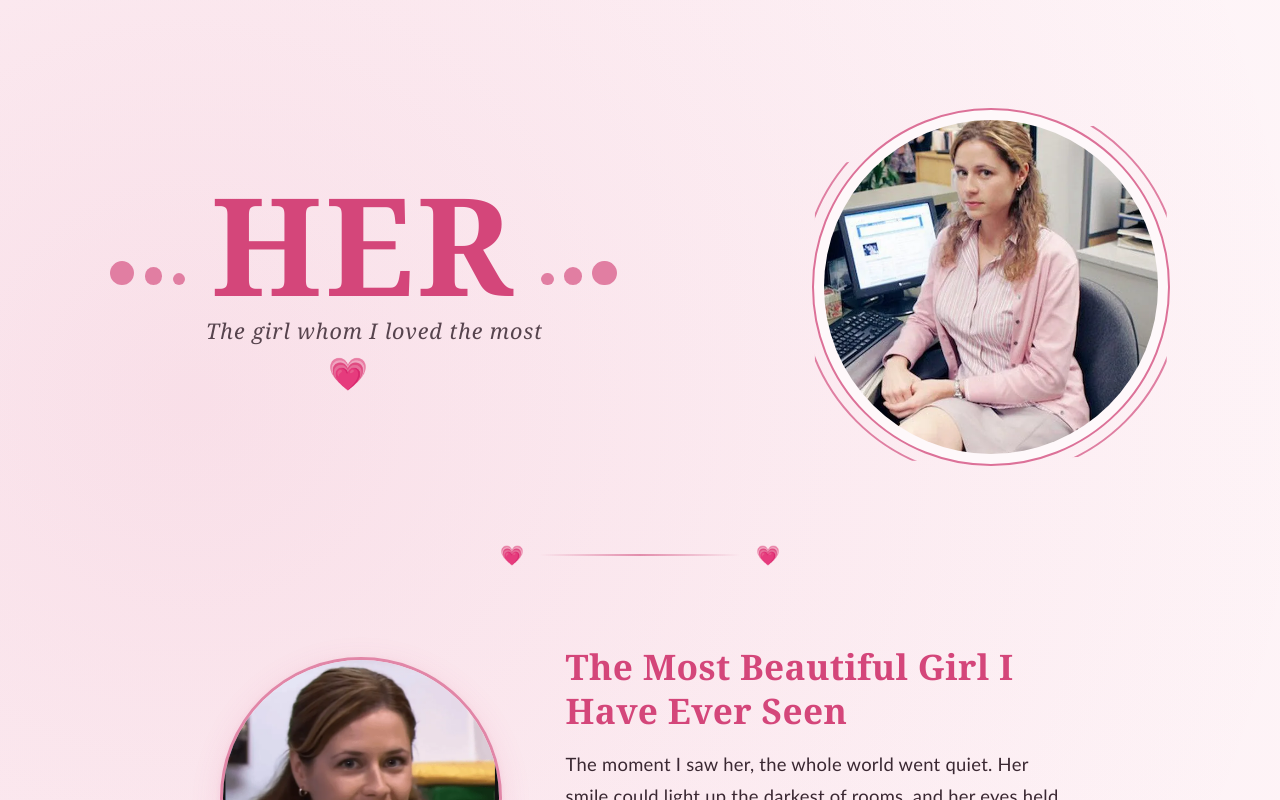
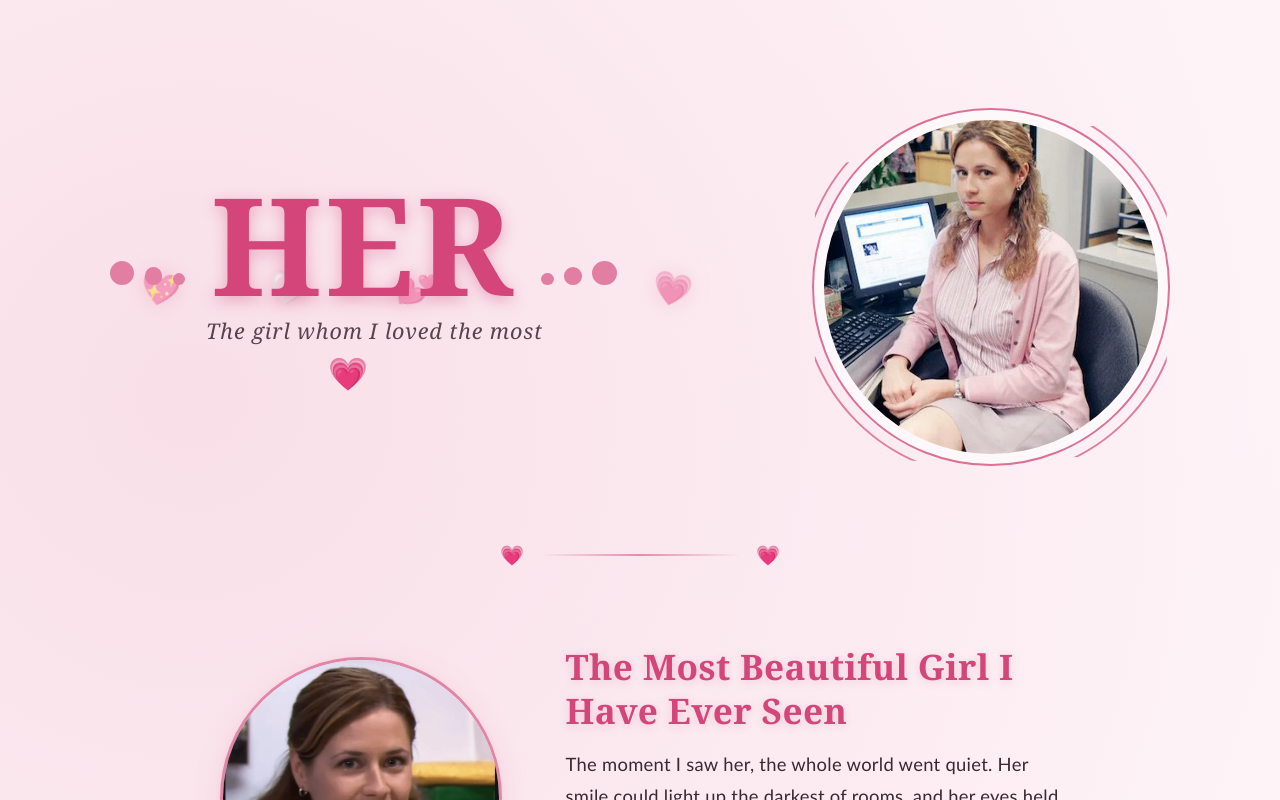
Before and after one commit to Kartikgupta08/Her, a React (Vite) app: page / in a window 1280 px wide. Shown: the top 800 px of the page. Built offline with nearby package versions, Linux system fonts and the light colour scheme.

Commit message:
New Animation Implemented

```diff
--- a/src/App.css
+++ b/src/App.css
@@ -4,6 +4,55 @@
   flex-direction: column;
   align-items: center;
   padding: 108px 220px 0 220px;
+}
+
+.floating-hearts-bg {
+  position: fixed;
+  top: 0;
+  left: 0;
+  width: 100vw;
+  height: 100vh;
+  pointer-events: none;
+  z-index: -1;
+  overflow: hidden;
+}
+
+.floating-hearts-bg .heart {
+  position: absolute;
+  bottom: -10%;
+  opacity: 0;
+  animation: floatUp 10s infinite linear;
+  font-size: 2rem;
+  filter: drop-shadow(0 0 10px rgba(212, 70, 122, 0.4));
+}
+
+.heart-1 { left: 10%; animation-duration: 12s; animation-delay: 0s; font-size: 1.5rem; }
+.heart-2 { left: 30%; animation-duration: 15s; animation-delay: 2s; font-size: 2.5rem; }
+.heart-3 { left: 50%; animation-duration: 10s; animation-delay: 4s; font-size: 1.8rem; }
+.heart-4 { left: 70%; animation-duration: 14s; animation-delay: 1s; font-size: 2.2rem; }
+.heart-5 { left: 85%; animation-duration: 11s; animation-delay: 3s; font-size: 1.6rem; }
+.heart-6 { left: 20%; animation-duration: 13s; animation-delay: 5s; font-size: 2rem; }
+
+@keyframes floatUp {
+  0% {
+    bottom: -10%;
+    transform: translateX(0) rotate(0deg);
+    opacity: 0;
+  }
+  10% {
+    opacity: 0.5;
+  }
+  50% {
+    transform: translateX(20px) rotate(20deg);
+  }
+  90% {
+    opacity: 0.5;
+  }
+  100% {
+    bottom: 110%;
+    transform: translateX(-20px) rotate(-20deg);
+    opacity: 0;
+  }
 }
 
 .hero-layout {
@@ -22,6 +71,7 @@
   font-weight: 700;
   letter-spacing: 0.02em;
   color: var(--brand);
+  text-shadow: 0 4px 15px color-mix(in srgb, var(--brand) 40%, transparent);
 }
 
 .hero-subtitle {
@@ -207,6 +257,7 @@
   font-size: clamp(1.5rem, 3vw, 2.2rem);
   font-weight: 700;
   color: var(--brand);
+  text-shadow: 0 2px 10px color-mix(in srgb, var(--brand) 20%, transparent);
   line-height: 1.25;
   letter-spacing: 0.01em;
 }
--- a/src/App.jsx
+++ b/src/App.jsx
@@ -9,6 +9,14 @@ import pam6 from '../assets/pam6.png'
 function App() {
   return (
     <main className="page-shell">
+      <div className="floating-hearts-bg" aria-hidden="true">
+        <div className="heart heart-1">💖</div>
+        <div className="heart heart-2">💕</div>
+        <div className="heart heart-3">💗</div>
+        <div className="heart heart-4">✨</div>
+        <div className="heart heart-5">🌸</div>
+        <div className="heart heart-6">🤍</div>
+      </div>
       <section className="hero-layout">
         <div className="hero-text">
           <h1 className="brand-mark">
```
